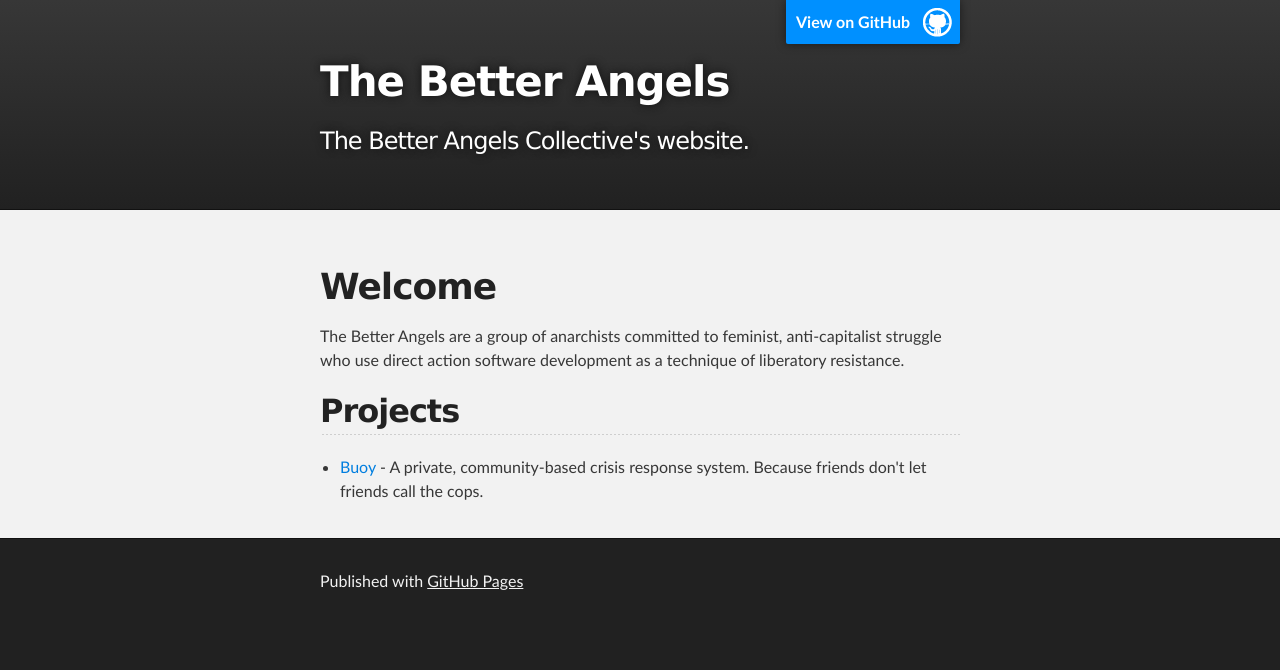
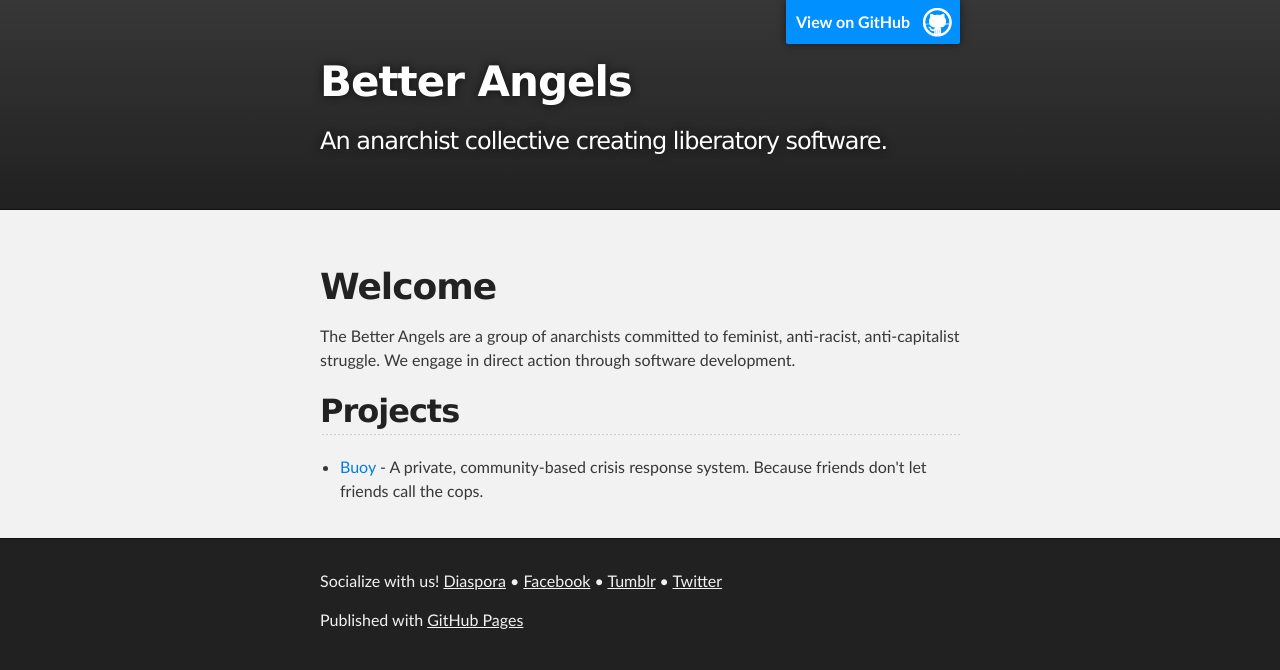
Before and after one commit to betterangels/betterangels.github.io, a plain HTML site: page index.html in a window 1280 px wide. Drawn offline with Linux system fonts and the light colour scheme.

Commit message:
Update index.html
Make text consistent with social media; add social media links to footer.

```diff
--- a/index.html
+++ b/index.html
@@ -4,12 +4,12 @@
   <head>
     <meta charset='utf-8'>
     <meta http-equiv="X-UA-Compatible" content="chrome=1">
-    <meta name="description" content="The Better Angels : The Better Angels Collective&#39;s website.">
+    <meta name="description" content="Better Angels : The Better Angels Collective&#39;s website.">
 
     <link rel="icon" type="image/png" sizes="96x96" href="/images/favicon-96x96.png">
     <link rel="stylesheet" type="text/css" media="screen" href="stylesheets/stylesheet.css">
 
-    <title>The Better Angels</title>
+    <title>Better Angels</title>
   </head>
 
   <body>
@@ -19,8 +19,8 @@
         <header class="inner">
           <a id="forkme_banner" href="https://github.com/betterangels">View on GitHub</a>
 
-          <h1 id="project_title">The Better Angels</h1>
-          <h2 id="project_tagline">The Better Angels Collective&#39;s website.</h2>
+          <h1 id="project_title">Better Angels</h1>
+          <h2 id="project_tagline">An anarchist collective creating liberatory software.</h2>
 
         </header>
     </div>
@@ -31,7 +31,7 @@
         <h1>
 <a id="welcome" class="anchor" href="#welcome" aria-hidden="true"><span aria-hidden="true" class="octicon octicon-link"></span></a>Welcome</h1>
 
-<p>The Better Angels are a group of anarchists committed to feminist, anti-capitalist struggle who use direct action software development as a technique of liberatory resistance.</p>
+<p>The Better Angels are a group of anarchists committed to feminist, anti-racist, anti-capitalist struggle. We engage in direct action through software development.</p>
 
 <h2>
 <a id="projects" class="anchor" href="#projects" aria-hidden="true"><span aria-hidden="true" class="octicon octicon-link"></span></a>Projects</h2>
@@ -46,6 +46,7 @@
     <!-- FOOTER  -->
     <div id="footer_wrap" class="outer">
       <footer class="inner">
+        <p>Socialize with us! <a href="https://diaspora.permutationsofchaos.com/people/209748c0e0c501333d050001771937ff">Diaspora</a> &bull; <a href="https://www.facebook.com/BetterAngelsCollective/">Facebook</a> &bull; <a href="https://betterangelscollective.tumblr.com/">Tumblr</a> &bull; <a href="https://twitter.com/BetterAngelsCR">Twitter</a></p>
         <p>Published with <a href="https://pages.github.com">GitHub Pages</a></p>
       </footer>
     </div>
```
